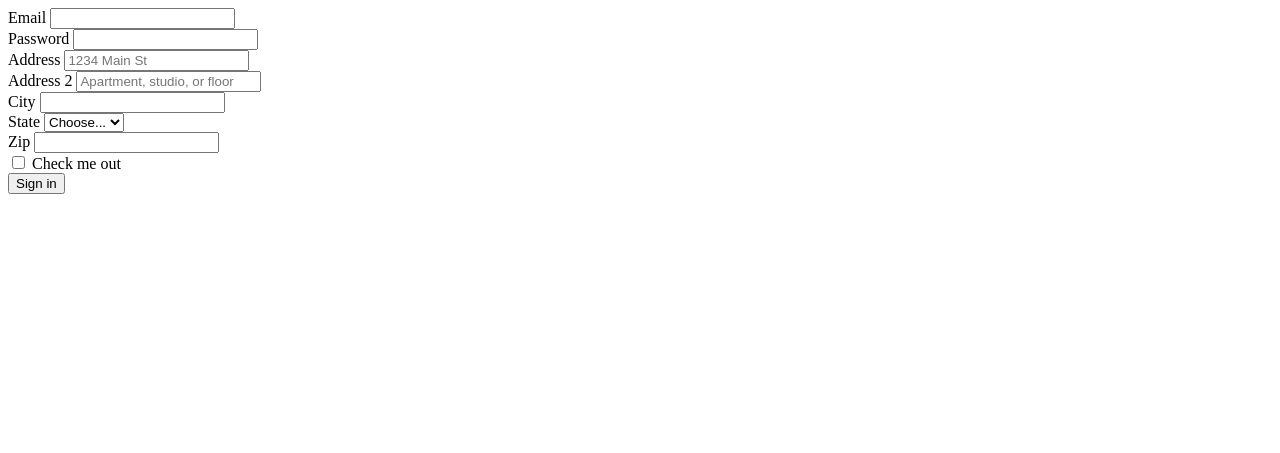
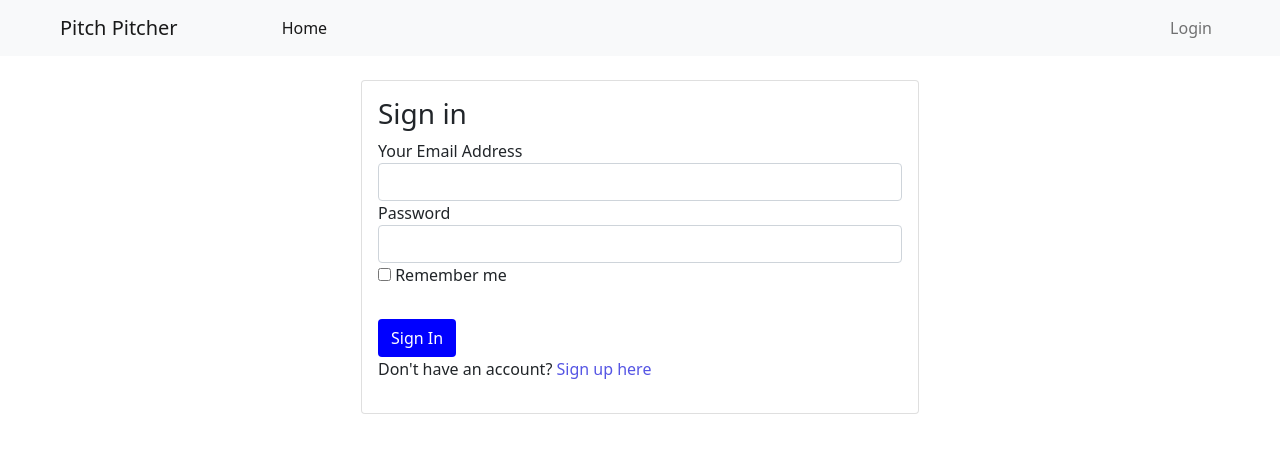
Before and after one commit to githaefrancis/pitch-pitcher, a Flask app: template app/templates/auth/login.html in a window 1280 px wide. Shown: the top 453 px of the page. Run offline with Flask 2, Linux system fonts and the light colour scheme; the template is opened without the code that fills it: values that come from a table or form of the project are taken from there, others are empty; some libraries are stand-ins or nearby versions.

Commit message:
display login form

```diff
--- a/app/auth/forms.py
+++ b/app/auth/forms.py
@@ -11,8 +11,9 @@ from ..models import User
 
 
 class RegistrationForm(FlaskForm):
+
+  name=StringField('Your Name',validators=[InputRequired()])
   email=StringField('Your Email Address',validators=[InputRequired(),Email()])
-  name=StringField('Your Name',validators=[InputRequired()])
   username=StringField('Your username',validators=[InputRequired()])
   password=PasswordField('Password',validators=[InputRequired(),EqualTo('password_confirm',message='Password must match')])
   password_confirm=PasswordField('Confirm Password',validators=[InputRequired()])
--- a/app/auth/views.py
+++ b/app/auth/views.py
@@ -4,7 +4,8 @@ from .forms import RegistrationForm,LoginForm
 
 @auth.route('/login')
 def login():
-  return '<h1>Login page</h1>'
+  login_form=LoginForm()
+  return render_template('auth/login.html',login_form=login_form)
 
 @auth.route('/register')
 def register():
--- a/app/templates/auth/login.html
+++ b/app/templates/auth/login.html
@@ -1,49 +1,22 @@
+{% extends 'base.html' %}
+{% import 'bootstrap/wtf.html' as wtf%}
+{% block content %}
 
 <div class="container d-flex justify-content-center">
-  <div class="card col-lg-6">
-<form class="row g-3 register-form p-lg-3">
-  <div class="col-md-6">
-    <label for="inputEmail4" class="form-label">Email</label>
-    <input type="email" class="form-control" id="inputEmail4">
-  </div>
-  <div class="col-md-6">
-    <label for="inputPassword4" class="form-label">Password</label>
-    <input type="password" class="form-control" id="inputPassword4">
-  </div>
-  <div class="col-12">
-    <label for="inputAddress" class="form-label">Address</label>
-    <input type="text" class="form-control" id="inputAddress" placeholder="1234 Main St">
-  </div>
-  <div class="col-12">
-    <label for="inputAddress2" class="form-label">Address 2</label>
-    <input type="text" class="form-control" id="inputAddress2" placeholder="Apartment, studio, or floor">
-  </div>
-  <div class="col-md-6">
-    <label for="inputCity" class="form-label">City</label>
-    <input type="text" class="form-control" id="inputCity">
-  </div>
-  <div class="col-md-4">
-    <label for="inputState" class="form-label">State</label>
-    <select id="inputState" class="form-select">
-      <option selected>Choose...</option>
-      <option>...</option>
-    </select>
-  </div>
-  <div class="col-md-2">
-    <label for="inputZip" class="form-label">Zip</label>
-    <input type="text" class="form-control" id="inputZip">
-  </div>
-  <div class="col-12">
-    <div class="form-check">
-      <input class="form-check-input" type="checkbox" id="gridCheck">
-      <label class="form-check-label" for="gridCheck">
-        Check me out
-      </label>
+  <div class="card col-lg-6 col-12 p-lg-3 p-2 mt-4">
+    <h3 class="center">Sign in</h3>
+    <!-- Flask message -->
+    {% for message in get_flashed_messages() %}
+    <div class="alert alert-danger">
+      <button type='button' class="close" data-dismiss="alert">&times;</button>
+      {{message}}
     </div>
-  </div>
-  <div class="col-12">
-    <button type="submit" class="btn btn-primary">Sign in</button>
-  </div>
-</form>
+    {% endfor %}
+    <!-- Login form -->
+    {{wtf.quick_form(login_form)}}
+    <p>Don't have an account?   <a href="{{url_for('auth.register')}}">Sign up here</a></p>
 </div>
 </div>
+
+
+{% endblock %}
```
Also changed, not shown: app/templates/auth/register.html (+4 -3 lines).
